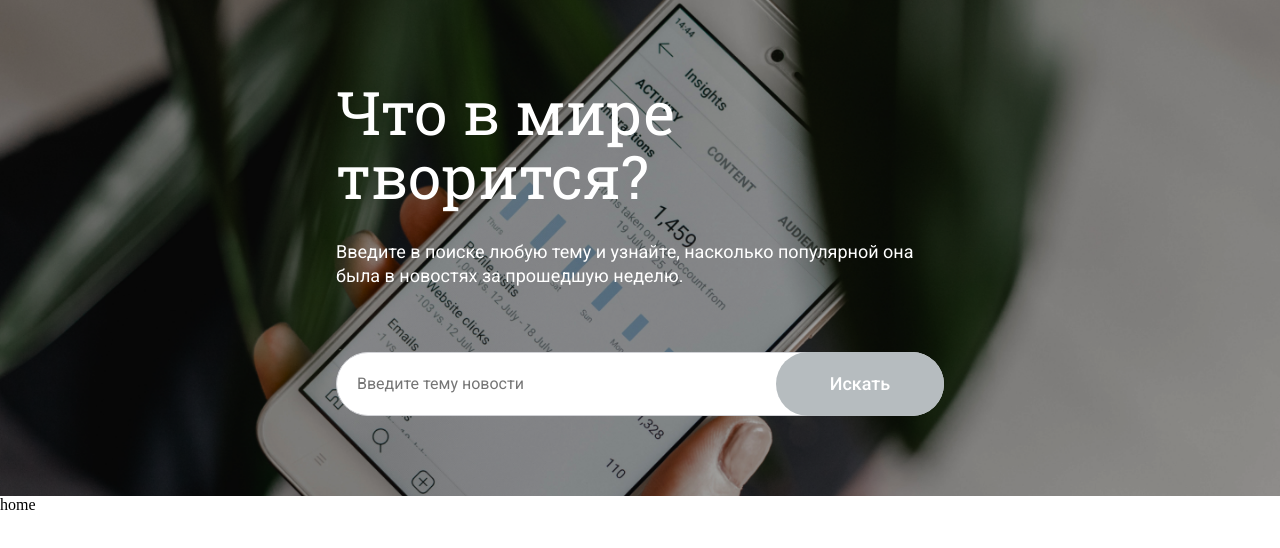
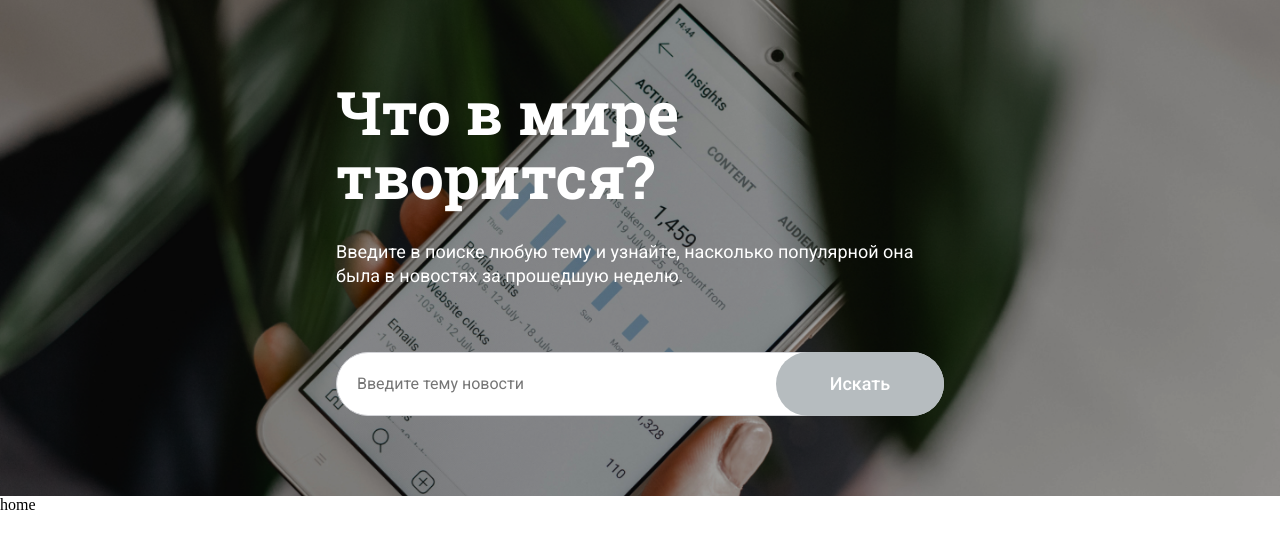
Before and after one commit to Endless1ve/Vue-News, a Vue app: page /#/ in a window 1280 px wide. Shown: the top 548 px of the page. Built offline with nearby package versions, Linux system fonts and the light colour scheme; no server answers.

Commit message:
refactor(custom): deleted the duplicate font-weight property
Удалил дублирующееся свойство font-weight

```diff
--- a/src/components/SearchBlock/SearchBlock.module.scss
+++ b/src/components/SearchBlock/SearchBlock.module.scss
@@ -41,7 +41,6 @@
 .title {
   color: $main-light-color;
   font-family: $title-font;
-  font-weight: 400;
   font-size: 60px;
   line-height: 107%;
 
@@ -55,7 +54,6 @@
 .description {
   color: $main-light-color;
   font-family: $text-font;
-  font-weight: 400;
   font-size: 18px;
   line-height: 133%;
 }
--- a/src/components/UI/InputItem/InputItem.module.scss
+++ b/src/components/UI/InputItem/InputItem.module.scss
@@ -5,7 +5,6 @@
   padding: 20px 208px 20px 20px;
   outline: none;
   font-family: $text-font;
-  font-weight: 400;
   font-size: 16px;
   line-height: 137%;
   background-color: $main-light-color;
```
